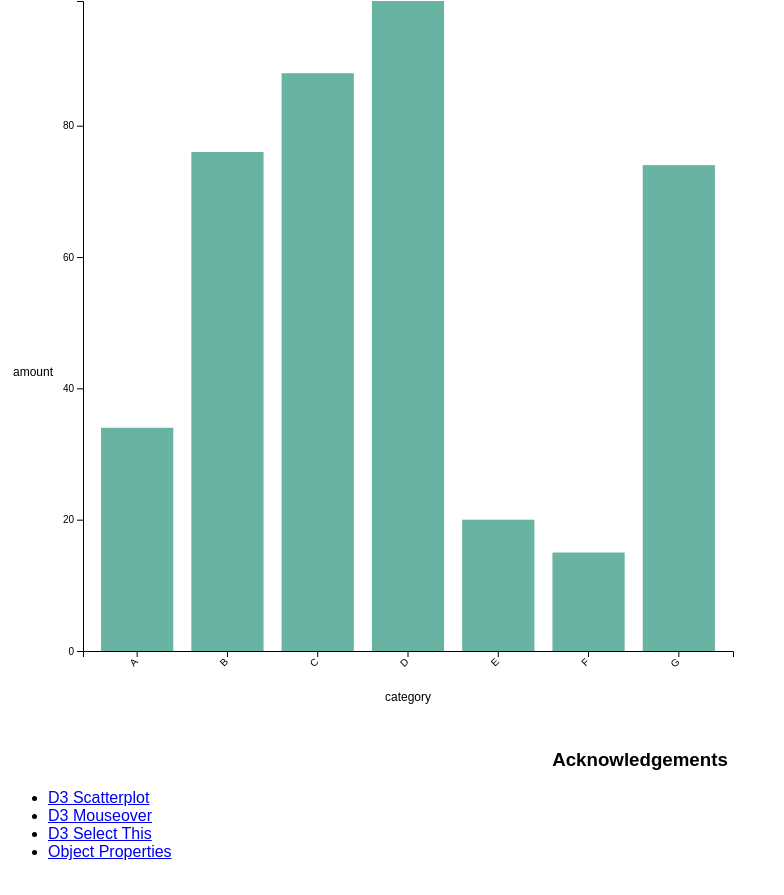
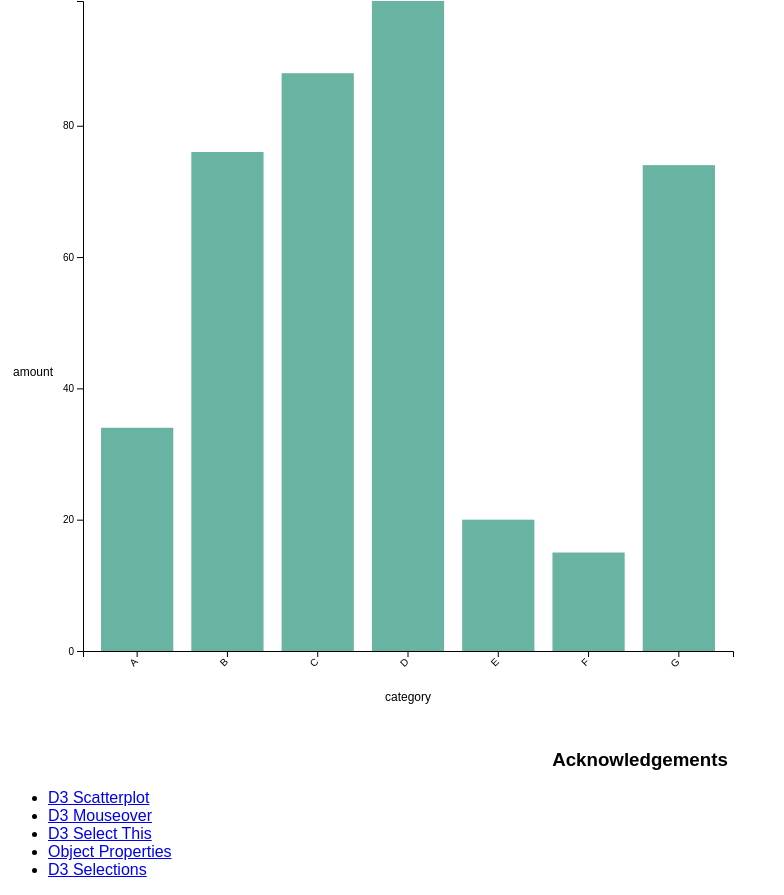
Before and after one commit to DS4200-S23-Class/hw-05-jane-michelle, a plain HTML site: page index.html in a window 1280 px wide. Shown: the part 958-1853 px from the top of the page, without its empty margins (0-784 px from the left). Drawn offline with Linux system fonts and the light colour scheme.

Commit message:
Added new reference link

```diff
--- a/index.html
+++ b/index.html
@@ -49,6 +49,9 @@
             <li>
                 <a href="https://www.w3schools.com/js/js_objects.asp">Object Properties</a>
             </li>
+            <li>
+                <a href="https://www.d3indepth.com/selections/">D3 Selections</a>
+            </li>
 
         </ul>
     </div>
```
